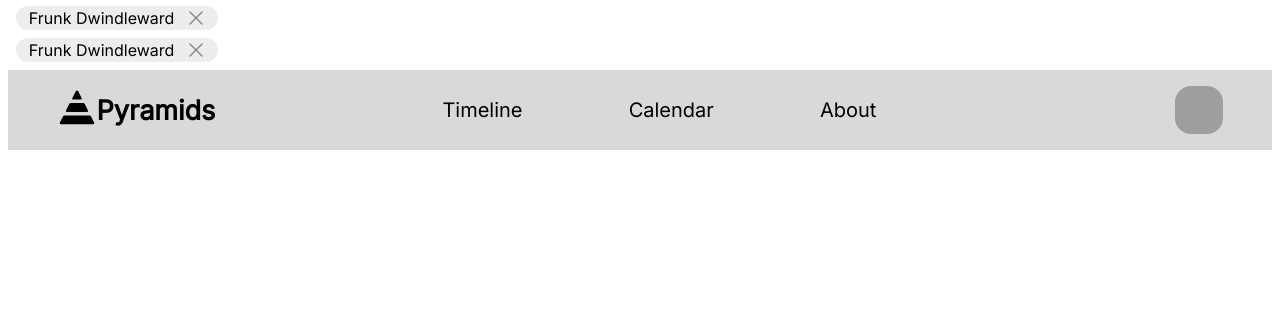
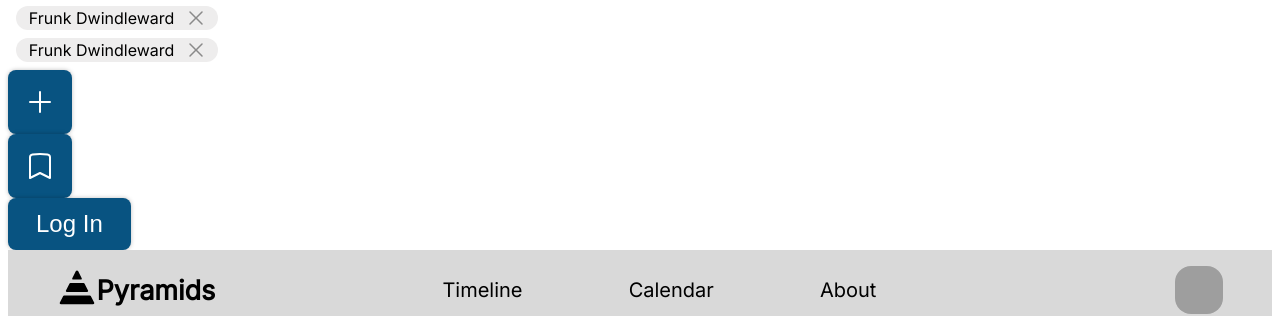
Before and after one commit to devsoc-unsw/trainee-fool-24t3, a React (Vite) app in the folder frontend/: page / in a window 1280 px wide. Shown: the part 618-934 px from the top of the page. Before the commit the page ends 800 px from the top, so only its background shows below. Built offline with nearby package versions, Linux system fonts and the light colour scheme; grey boxes are pictures that could not be loaded.

Commit message:
🔘 Add Button Component

```diff
--- a/frontend/src/App.tsx
+++ b/frontend/src/App.tsx
@@ -3,6 +3,7 @@ import Event from "./Event/Event";
 import { Keyword, KeywordOptions } from "./Keyword/Keyword";
 import bbq from "./assets/bbq.png";
 import NavBar from './NavBar/NavBar';
+import Button, { ButtonOptions } from './Button/Button';
 
 function App() {
   return (
@@ -26,6 +27,16 @@ function App() {
       <Keyword type={KeywordOptions.Delete}>Frunk Dwindleward</Keyword>
       <Keyword type={KeywordOptions.Delete}>Frunk Dwindleward</Keyword>
       <Keyword type={KeywordOptions.Delete}>Frunk Dwindleward</Keyword>
+      <Button
+        type={ButtonOptions.Plus}
+      ></Button>
+      <Button
+        type={ButtonOptions.Bookmark}
+      ></Button>
+      <Button
+        type={ButtonOptions.String}
+        children="Log In">
+      </Button>
       <NavBar
         profileImage="https://i.redd.it/white-pharaoh-in-school-textbook-v0-fgr8oliazlkd1.jpg?width=225&format=pjpg&auto=webp&s=04dc4c2c8a0170c4e161091673352cd966591475"
       ></NavBar>
--- /dev/null
+++ b/frontend/src/Button/Button.module.css
@@ -0,0 +1,29 @@
+.button {
+  background: hsl(203, 88%, 27%);
+  border: 0px;
+  border-radius: 8px;
+  width: fit-content;
+  font-size: 24px;
+  color: hsl(0, 0%, 100%);
+  display: flex;
+  align-items: center;
+  justify-content: center;
+  padding: 0px;
+  margin: 0px;
+  box-shadow: 0px 0px 4px rgb(0, 0, 0, 25%);
+}
+
+.button:hover {
+  background-color: hsl(202, 49%, 90%);
+  color: hsl(0, 0%, 0%);
+}
+
+.icon {
+  height: 64px;
+  padding: 16px;
+}
+
+.string {
+  padding: 12px 28px;
+  margin: 0px;
+}
--- /dev/null
+++ b/frontend/src/Button/Button.tsx
@@ -0,0 +1,36 @@
+import { PlusIcon } from '@heroicons/react/24/solid';
+import classes from './Button.module.css';
+import { BookmarkIcon } from '@heroicons/react/24/outline';
+
+export enum ButtonOptions {
+  String,
+  Plus,
+  Bookmark
+}
+
+type ButtonProps = {
+  children?: string;
+  type: ButtonOptions;
+};
+
+function Button(props: ButtonProps) {
+  return (
+    <button className={classes.button}>
+      {(props.type === ButtonOptions.Plus) &&
+        (<PlusIcon className={classes.icon}></PlusIcon>)
+      }
+
+      {(props.type === ButtonOptions.Bookmark) &&
+        (<BookmarkIcon className={classes.icon}></BookmarkIcon>)
+      }
+
+      {(props.type === ButtonOptions.String) &&
+        (<p
+          className={classes.string}
+        >{props.children}</p>)
+      }
+    </button>
+  );
+}
+
+export default Button;
```
